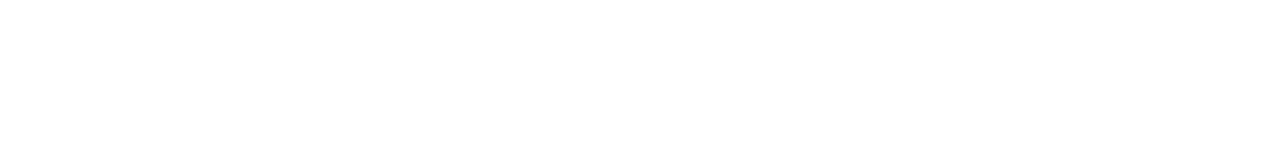
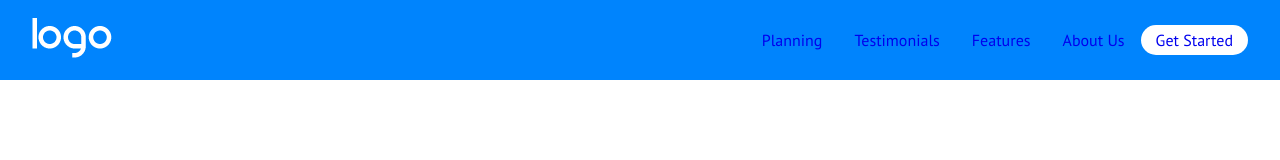
Before and after one commit to Binotz/htmlcss-responsive-layout, a plain HTML site: page index.html in a window 1280 px wide. Drawn offline with Linux system fonts and the light colour scheme.

Commit message:
Header done

```diff
--- a/css/style.css
+++ b/css/style.css
@@ -9,13 +9,71 @@
 body{
     font-family: 'PT Sans', sans-serif;
 }
+.mobile-padding{
+    padding: 0 2rem;
+}
+.flex{
+    display: flex;
+}
+.btn{
+    padding: 5px 15px;
+    border-radius: 15px;
+}
+
+
+/* Header */
+header{
+    height: 80px;
+    background-color: #0084fd;
+}
+nav{
+    justify-content: space-between;
+    align-items: center;
+    height: 100%;
+}
+nav a{
+    text-decoration: none;
+}
+li{
+    list-style-type: none;
+    padding: 0 1rem;
+}
+ul.flex{
+    align-items: center;
+}
+.menu-icon{
+    font-size: 1.8rem;
+    color: white;
+}
+.menu-list{
+    display:none;
+}
+
+
+
 /* TABLET
 (>= 768px) */
 @media screen and (min-width: 768px){
 
 }
 /* DESKTOP
-(>= 768px) */
-@media screen and (min-width: 992){
+(>= 992px) */
+@media screen and (min-width: 992px){
+    /* Header */
+    nav{
+        color: white;
+    }
+    .menu-icon{
+        display: none;
+    }
+    .menu-list{
+        display:inline-block;
+    }
+    .btn-white{
+        background-color: white;
+    }
+    a .btn-white{
+        color: black;
+    }
 
 }
--- a/index.html
+++ b/index.html
@@ -16,5 +16,60 @@
     <title>Responsive Layout</title>
 </head>
 <body>
+    <!-- Header -->
+    <header class="mobile-padding">
+        <!-- Navbar -->
+        <nav class="flex">
+            <div class="logo">
+                <img src="./img/logo.png" alt="logo">
+            </div>
+
+            <div class="menu">
+                <!-- Hamburger icon - mobile/tablet -->
+                <div class="menu-icon">
+                    <i class="fa fa-bars" aria-hidden="true"></i>
+                </div>
+                <!-- Menu expanded - Desktop -->
+                <div class="menu-list">
+                    <ul class="flex">
+                        <li>
+                            <a href="#">
+                                Planning
+                            </a>
+                        </li>
+                        <li>
+                            <a href="#">
+                                Testimonials
+                            </a>
+                        </li>
+                        <li>
+                            <a href="#">
+                                Features
+                            </a>
+                        </li>
+                        <li>
+                            <a href="#">
+                                About Us
+                            </a>
+                        </li>
+                        <li class="btn btn-white">
+                            <a href="#">
+                                Get Started
+                            </a>
+                        </li>
+                    </ul>
+                </div>
+            </div>
+        </nav>
+    </header>
+    <!-- Main -->
+        <!-- Feature section -->
+        <!-- Strategy section -->
+        <!-- Testimonial section -->
+        <!-- Benefit section -->
+        <!-- About us section -->
+        <!-- Get Started section -->
+    <!-- Footer -->
+
 </body>
 </html>
```
